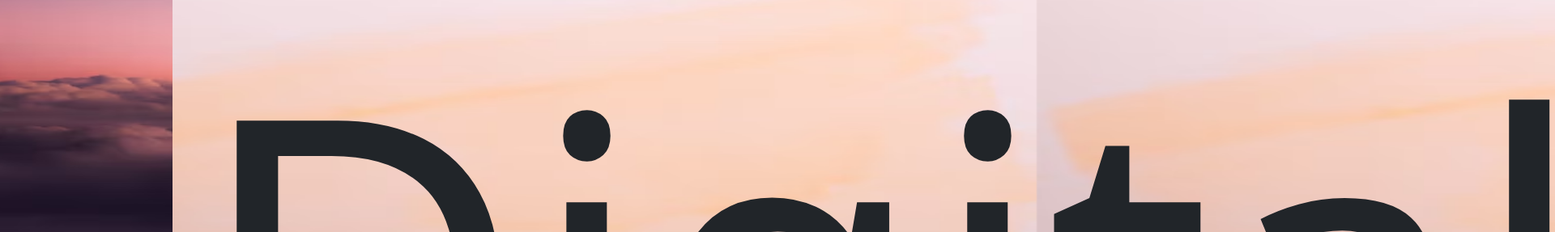
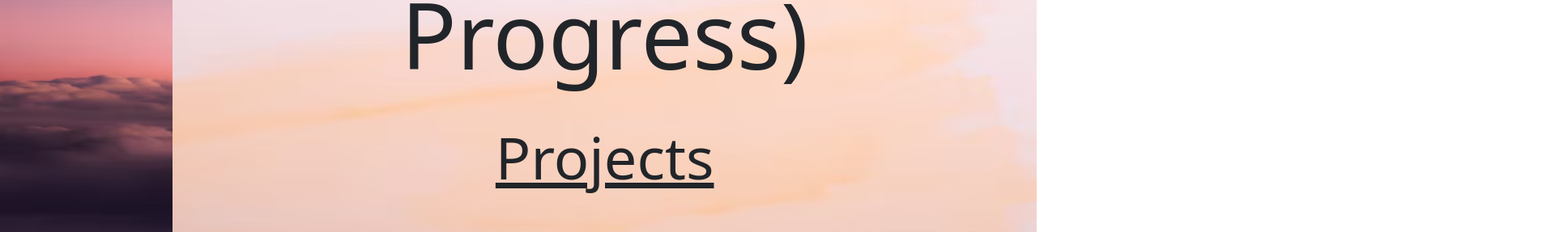
Before and after one commit to TrentekaHarris/TrentekasCodedPortfolio, a plain HTML site: page index.html in a window 1280 px wide. Shown: the part 2757-3044 px from the top of the page at 81% size, 1920 px wide, since content can reach past the window. Drawn offline with nearby package versions, Linux system fonts and the light colour scheme.

Commit message:
updated css

```diff
--- a/assets/css/style.css
+++ b/assets/css/style.css
@@ -50,5 +50,5 @@ body {
   }
 
   .col .container {
-    font-size: 15cm;
+    font-size: 3cm;
   }
```
